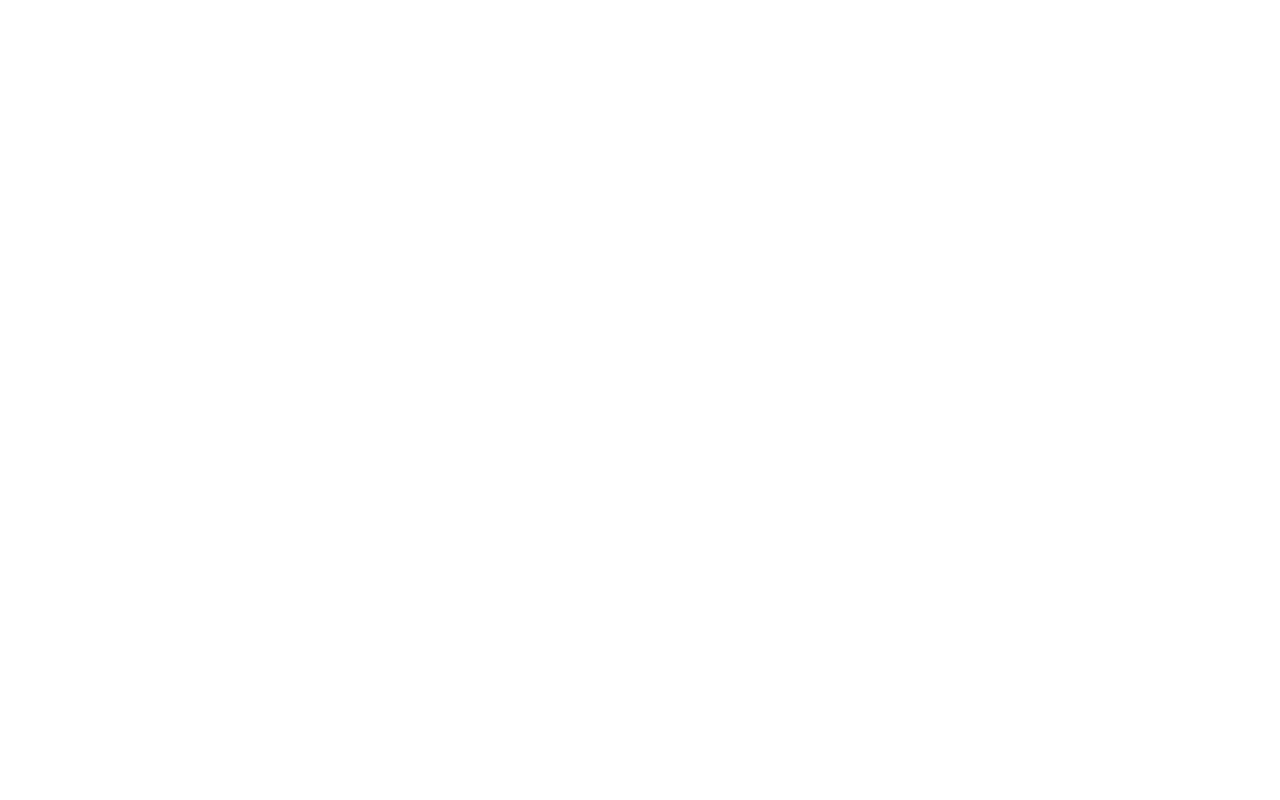
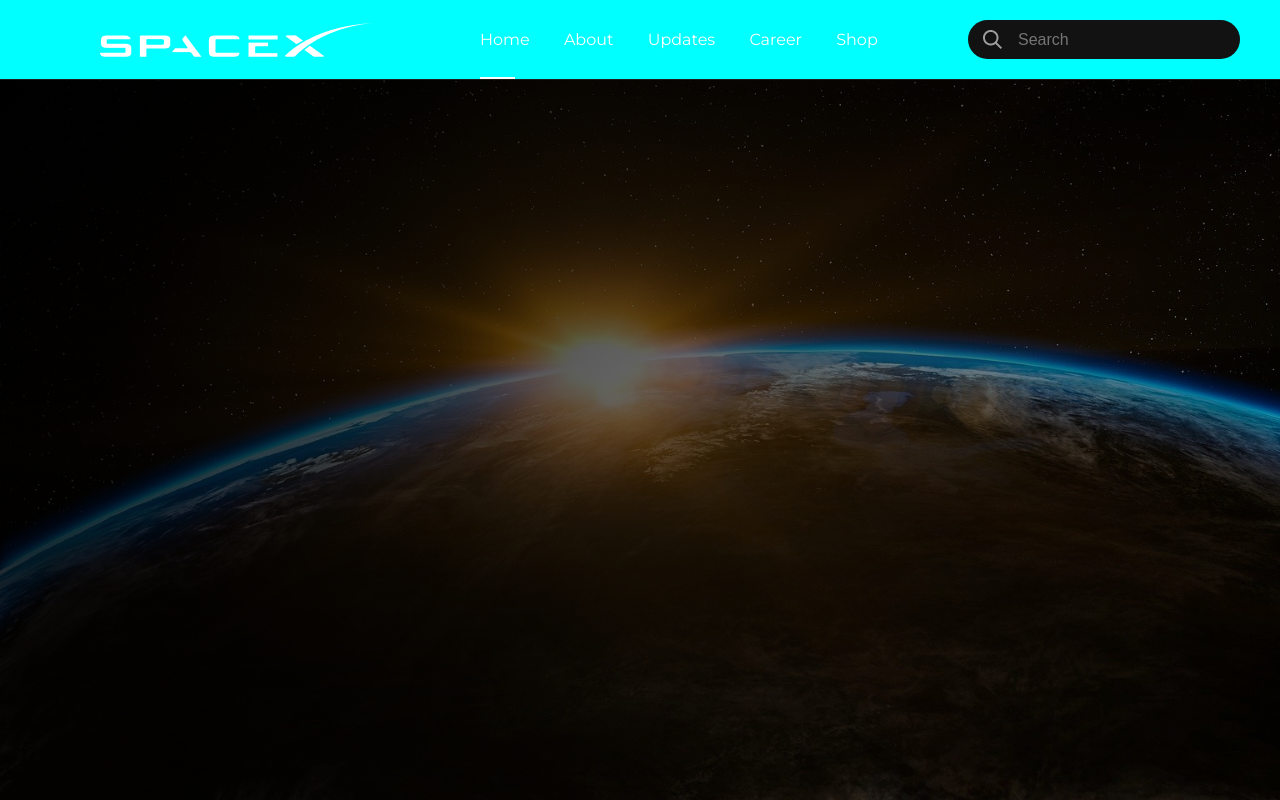
Before and after one commit to ahsankamalfarooq/spaceX-wbsite, a plain HTML site: page index.html in a window 1280 px wide. Drawn offline with Linux system fonts and the light colour scheme.

Commit message:
navbar competed

```diff
--- a/css/style.css
+++ b/css/style.css
@@ -13,3 +13,73 @@ body{
     font-family: 'Montserrat' , sans-serif;
     color: var(--pure);
 }
+
+
+header{
+    background: linear-gradient(135deg,rgba(0,0,0,1),rgba(0,0,0,0.2)), url('../img/sunrise.jpg');
+    min-height: 100vh;
+    background-size: cover;
+}
+
+header nav {
+    padding: 20px 40px 20px 100px;
+    display: grid;
+    grid-template-columns: 1fr 2fr;
+    align-items: center;
+    background: cyan;
+    border-bottom: 1px solid var(--gray);
+
+}
+
+header nav .nav-right{
+    display: flex;
+    justify-content: space-between;
+    align-items: center;
+}
+
+header nav .nav-right a{
+    text-decoration: none;
+    color: var(--pure);
+    margin-right: 30px;
+    position: relative;
+}
+
+header nav .nav-right a::after{
+    content: '';
+    position: absolute;
+    left: 0;
+    bottom: -30;
+    width: 0;
+    height: 2px;
+    background: var(--pure);
+    transition: 0.3s ease-in-out;
+}
+
+header nav .nav-right a:hover:after{
+    width: 70%;
+}
+
+header nav .nav-right a.active::after{
+    width: 70%;
+}
+
+header nav .nav-right .search > div {
+    padding: 10px 15px;
+    background: var(--dark);
+    display: flex;
+    align-items: center;
+    border-radius: 50px;
+
+}
+
+header nav .nav-right .search > div input {
+    background: transparent;
+    border: none;
+    outline: none;
+    font-size: 16px;
+    color: var(--pure) ;
+}
+
+header nav .nav-right .search > div img {
+    padding-right: 16px;
+}
--- a/index.html
+++ b/index.html
@@ -7,7 +7,30 @@
     <link rel="stylesheet" href="./css/style.css">
 </head>
 <body>
-    <header></header>
+    <header>
+        <nav>
+            <div class="brand">
+                <a href="#">
+                    <img src="./img/logo.png" alt="">
+                </a>
+            </div>
+            <div class="nav-right">
+                <div class="nav-links">
+                    <a href="#" class="active">Home</a>
+                    <a href="#">About</a>
+                    <a href="#">Updates</a>
+                    <a href="#">Career</a>
+                    <a href="#">Shop</a>
+                </div>
+                <div class="search">
+                    <div>
+                        <img src="./img/search.png" alt="">
+                        <input type="text" placeholder="Search">
+                    </div>
+                </div>
+            </div>
+        </nav>
+    </header>
     <script src="./js/app.js"></script>
 </body>
 </html>
```
Also changed, not shown: img/astronaut.png (added), img/bus.png (added), img/engines.png (added), img/logo.png (added), img/rocket1.png (added), img/rocket2.png (added), img/rocket3.png (added), img/search.png (added), img/sunrise.jpg (added).
